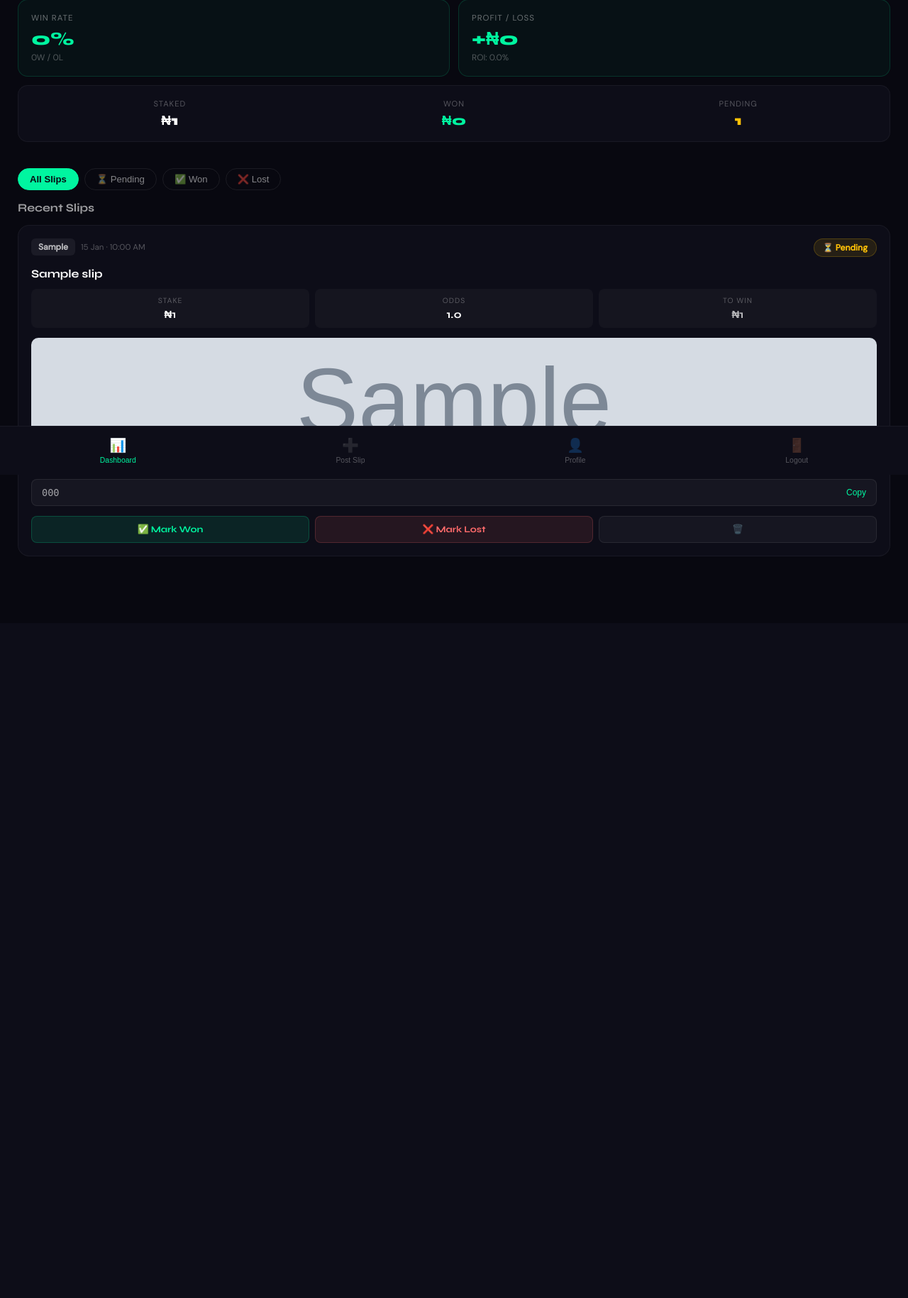
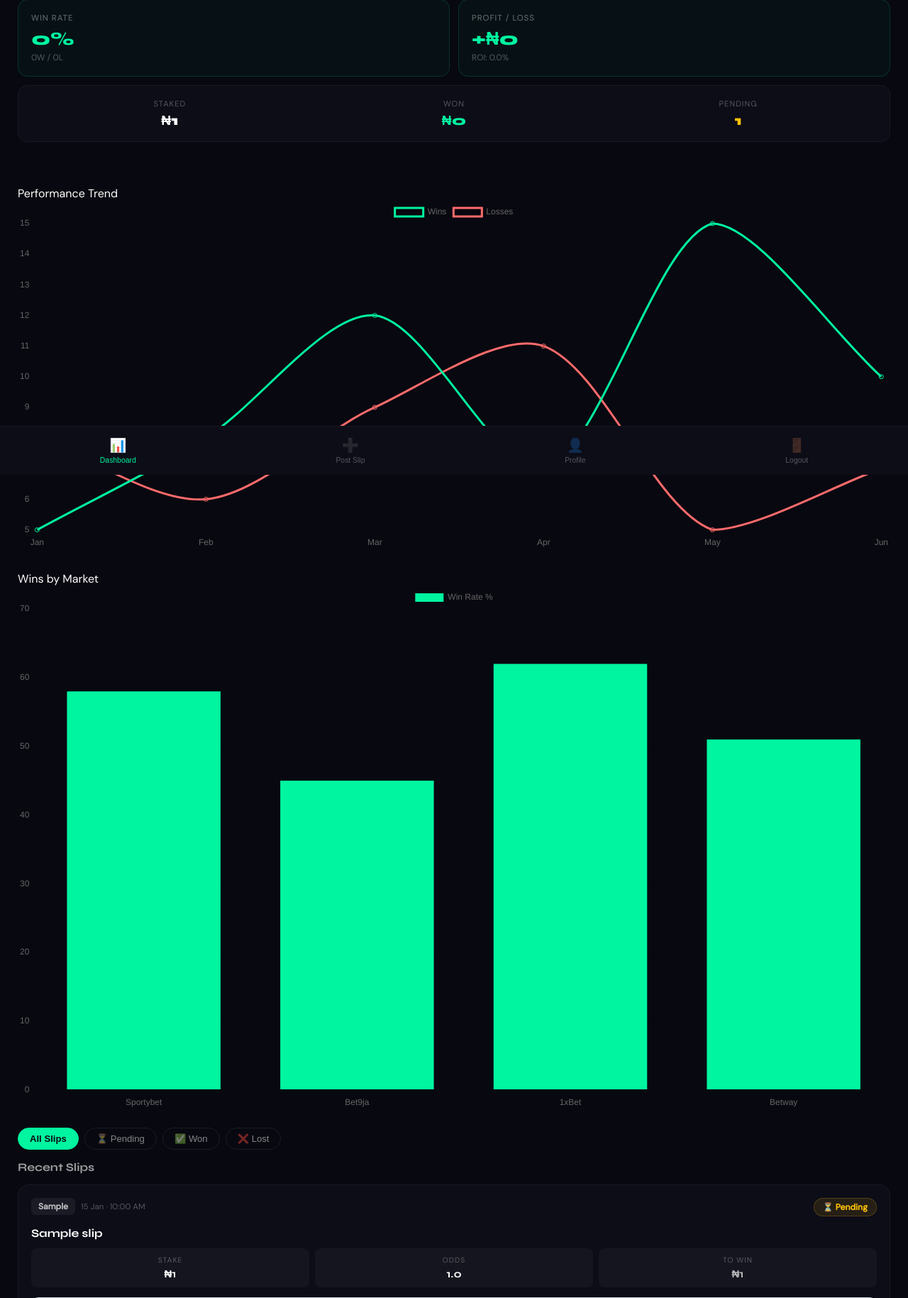
Before and after one commit to luckyeedee481-droid/bettrack, a Flask app: page /dashboard in a window 1280 px wide. Shown: the part 131-1960 px from the top of the page at 71% size. Before the commit the page ends 896 px from the top, so only its background shows below. Run offline with Flask 3, Linux system fonts and the light colour scheme; the visitor is signed in with stand-in values (Sample User, id 1); tables that the repository leaves empty hold one stand-in row (values such as "Sample post"); grey boxes marked "Sample" are stand-in pictures; some libraries are stand-ins or nearby versions.

Commit message:
Integrate Chart.js and add performance charts
Added Chart.js library and implemented charts for performance trend and wins by market.

```diff
--- a/templates/dashboard.html
+++ b/templates/dashboard.html
@@ -1,6 +1,7 @@
 <!DOCTYPE html>
 <html lang="en">
 <head>
+  <script src="https://cdn.jsdelivr.net/npm/chart.js"></script>
   <meta charset="UTF-8"/>
   <meta name="viewport" content="width=device-width, initial-scale=1.0"/>
   <title>BetTrack — Dashboard</title>
@@ -157,6 +158,17 @@
       <div class="wide-label">Pending</div>
       <div class="wide-value" style="color:#ffc107">{{ stats.pending }}</div>
     </div>
+  </div>
+</div>
+
+  <!-- CHARTS -->
+<div class="charts-section" style="padding:25px">
+  <div class="section-label">Performance Trend</div>
+  <canvas id="winLossChart" height="120"></canvas>
+
+  <div style="margin-top:30px">
+    <div class="section-label">Wins by Market</div>
+    <canvas id="marketChart" height="180"></canvas>
   </div>
 </div>
 
@@ -378,6 +390,40 @@ function showImage(url) {
 function hideImage() {
   document.getElementById('imgOverlay').classList.remove('show')
 }
+// Sample data - replace with real data from backend later
+const ctx1 = document.getElementById('winLossChart').getContext('2d');
+new Chart(ctx1, {
+  type: 'line',
+  data: {
+    labels: ['Jan', 'Feb', 'Mar', 'Apr', 'May', 'Jun'],
+    datasets: [{
+      label: 'Wins',
+      data: [5, 8, 12, 7, 15, 10],
+      borderColor: '#00f5a0',
+      tension: 0.3
+    }, {
+      label: 'Losses',
+      data: [8, 6, 9, 11, 5, 7],
+      borderColor: '#ff6b6b',
+      tension: 0.3
+    }]
+  },
+  options: { responsive: true, plugins: { legend: { display: true } } }
+});
+
+const ctx2 = document.getElementById('marketChart').getContext('2d');
+new Chart(ctx2, {
+  type: 'bar',
+  data: {
+    labels: ['Sportybet', 'Bet9ja', '1xBet', 'Betway'],
+    datasets: [{
+      label: 'Win Rate %',
+      data: [58, 45, 62, 51],
+      backgroundColor: '#00f5a0'
+    }]
+  },
+  options: { responsive: true }
+});
 </script>
 </body>
 </html>
```
